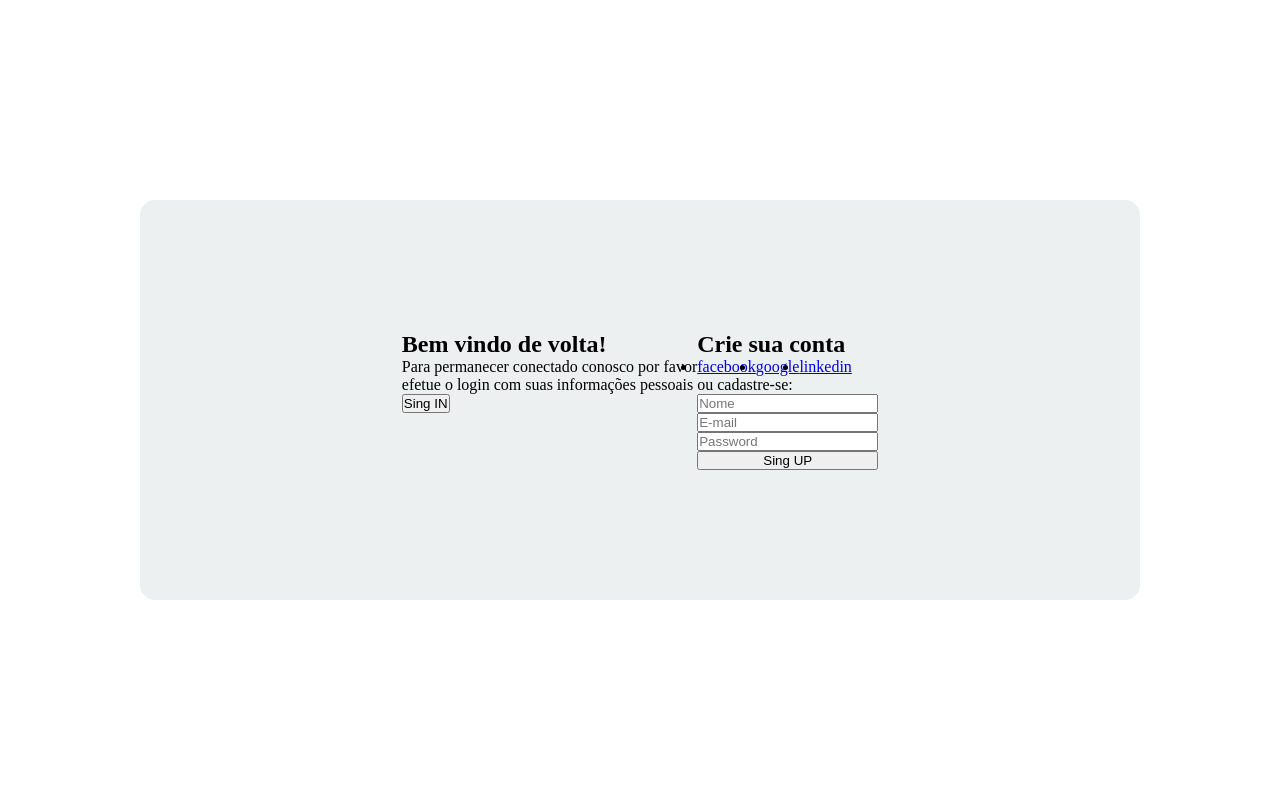
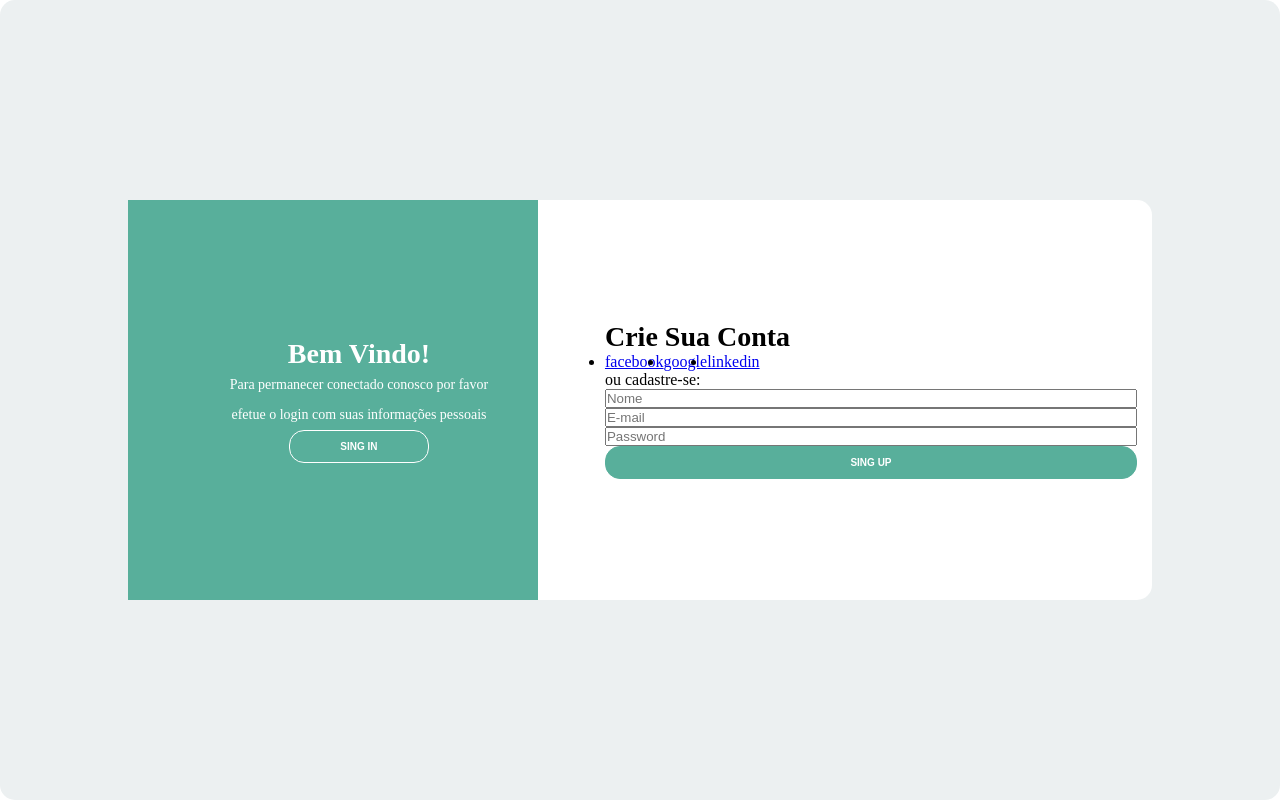
Before and after one commit to leicam/meu-primeiro-projeto-web, a plain HTML site: page index.html in a window 1280 px wide. Drawn offline with Linux system fonts and the light colour scheme.

Commit message:
Estilizações iniciais da pagina com CSS[C

```diff
--- a/css/style.css
+++ b/css/style.css
@@ -1,3 +1,5 @@
+@import url('https://fonts.googleapis.com/css2?family=Open+Sans:wght@300;400;700&display=swap');
+
 *
 {
     margin: 0;
@@ -5,35 +7,128 @@
     box-sizing: border-box;
 }
 
+.body
+{
+    font-family: 'Open Sans', sans-serif;
+}
+
 .container
 {
-    position: absolute;
     display: flex;
     justify-content: center;
     align-items: center;
-    max-width: 1000px;
-    padding: 50px;
-    left: 50%;
-    top: 50%;
-    transform: translate(-50%, -50%);
+    height: 100vh;
+    border-radius: 15px;
     background-color: #ECF0F1;
-    border-radius: 15px;
+}
+
+.content
+{
+    justify-content: space-between;
+    align-items: center;
+    position: relative;
     width: 80%;
     height: 50%;
+    border-radius: 15px;
+    background-color: #FFF;
 }
 
-.singUp
+.content::before
+{
+    content: "";
+    position: absolute;
+    width: 40%;
+    height: 100%;
+    background-color: #58AF9B;
+}
+
+.first-content
 {
     display: flex;
+    position: relative;
+    z-index: 1;
 }
 
-.singIn
+.second-content
 {
     position: absolute;
     display: none;
 }
 
-.listaRedesSociais
+.title
+{
+    font-size: 28px;
+    font-weight: bold;
+    text-transform: capitalize;
+}
+
+.title-primary
+{
+    color: #FFF;
+}
+
+.description-primary
+{
+    font-size: 14px;
+    font-weight: 300;
+    line-height: 30px;
+}
+
+.description-primary
+{
+    color: #FFF;
+}
+
+.button
+{
+    border-radius: 15px;
+    text-transform: uppercase;
+    font-weight: bold;
+    font-size: 10px;
+    padding: 10px 50px;
+    cursor: pointer;
+    color: #FFF;
+}
+
+.button-primary
+{
+    background-color: transparent;
+    border: 1px solid #FFF;
+}
+
+.button-primary:hover
+{
+    background-color: #FFF;
+    color: #58AF9B;
+}
+
+.button-second
+{
+    background-color: #58AF9B;
+    border: 1px solid #58AF9B
+}
+
+.button-second:hover
+{
+    background-color: #FFF;
+    color: #58AF9B;
+}
+
+.first-column
+{
+    text-align: center;
+    flex: 1 0 auto;
+    z-index: 1;
+    padding: 15px;
+}
+
+.second-column
+{
+    flex : 2 0 auto;
+    padding: 15px;
+}
+
+.list-social-midia
 {
     display: flex;
 }
--- a/index.html
+++ b/index.html
@@ -12,18 +12,18 @@
         <!--container-->
         <div class="container">
             <!--singUp-->
-            <div class="singUp">
-                <div class="firstColumn">
-                    <h2 class="title">Bem vindo de volta!</h2>
-                    <p class="description">Para permanecer conectado conosco por favor</p>
-                    <p class="description">efetue o login com suas informações pessoais</p>
-                    <button class="button">Sing IN</button>
+            <div class="content first-content">
+                <div class="first-column">
+                    <h2 class="title title-primary">Bem Vindo!</h2>
+                    <p class="description description-primary">Para permanecer conectado conosco por favor</p>
+                    <p class="description description-primary">efetue o login com suas informações pessoais</p>
+                    <button class="button button-primary">Sing IN</button>
                 </div>
 
-                <div class="secondColumn">
+                <div class="second-column">
                     <h2 class="title">Crie sua conta</h2>
-                    <div class="redesSociais">
-                        <ul class="listaRedesSociais">
+                    <div class="social-midia">
+                        <ul class="list-social-midia">
                             <li><a href="#">facebook</a></li>
                             <li><a href="#">google</a></li>
                             <li><a href="#">linkedin</a></li>
@@ -34,25 +34,25 @@
                         <input type="text" placeholder="Nome">
                         <input type="email" name="" id="" placeholder="E-mail">
                         <input type="password" name="" id="" placeholder="Password">
-                        <button class="button">Sing UP</button>
+                        <button class="button button-second">Sing UP</button>
                     </form>
                 </div>
             </div>
             <!--singUp-->
 
             <!--singIn-->
-            <div class="singIn">
-                <div class="firstColumn">
+            <div class="content second-content">
+                <div class="first-column">
                     <h2 class="title">Olá, bem vindo!</h2>
                     <p class="description">Faça seu cadastro</p>
                     <p class="description">e começe sua jornada conosco</p>
                     <button class="button">Sing UP</button>
                 </div>
 
-                <div class="secondColumn">
+                <div class="second-column">
                     <h2 class="title">Acesse com sua conta</h2>
-                    <div class="redesSociais">
-                        <ul class="listaRedesSociais">
+                    <div class="social-midia">
+                        <ul class="list-social-midia">
                             <li><a href="#">facebook</a></li>
                             <li><a href="#">google</a></li>
                             <li><a href="#">linkedin</a></li>
```
